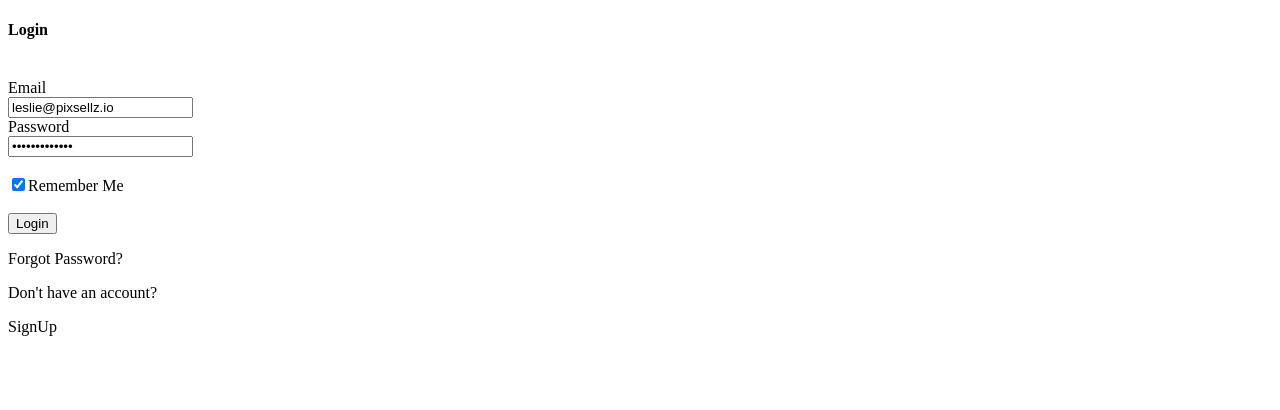
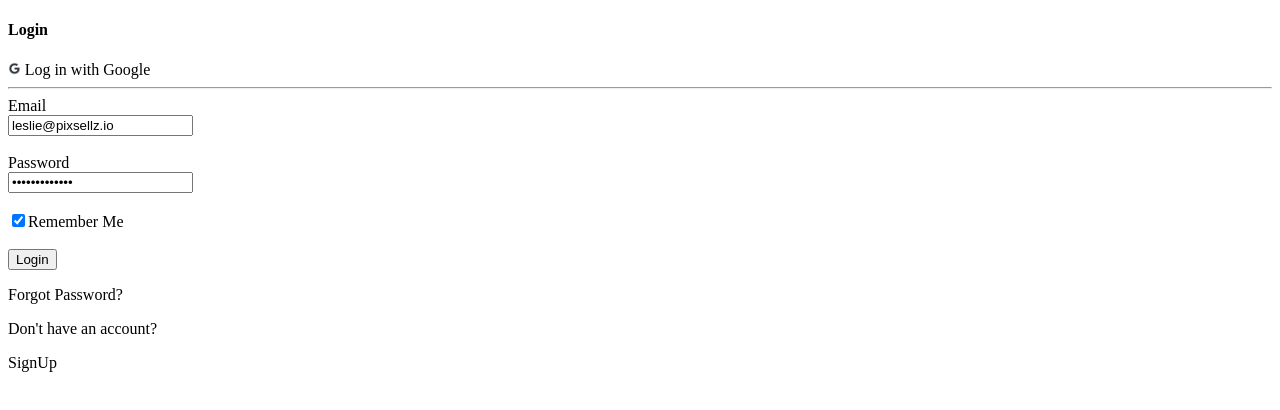
Before and after one commit to prathimacode-hub/Crework-Web-Development, a plain HTML site: page Weekly Tasks/Week1 - Login & Sign Up without CSS/Login Page/index.html in a window 1280 px wide. Drawn offline with Linux system fonts and the light colour scheme.

Commit message:
Update index.html

```diff
--- a/Weekly Tasks/Week1 - Login & Sign Up without CSS/Login Page/index.html
+++ b/Weekly Tasks/Week1 - Login & Sign Up without CSS/Login Page/index.html
@@ -11,11 +11,15 @@
 <body>
     <form action="" method="POST">
         <h4>Login</h4>
-        <br>
+        <img src="./images/G.png" width="1%" alt="Google">
+        <label for="name">Log in with Google</label>
+        <hr />
+
         <label for="name">Email</label>
         <br>
         <!-- <input type="email" placeholder="Email" email="email" id="email" value="abc@gmail.com"> -->
         <input type="email" placeholder="leslie@pixsellz.io" name="email" id="email" value="leslie@pixsellz.io">
+        <br>
         <br>
         <label for="name">Password</label>
         <br>
```
